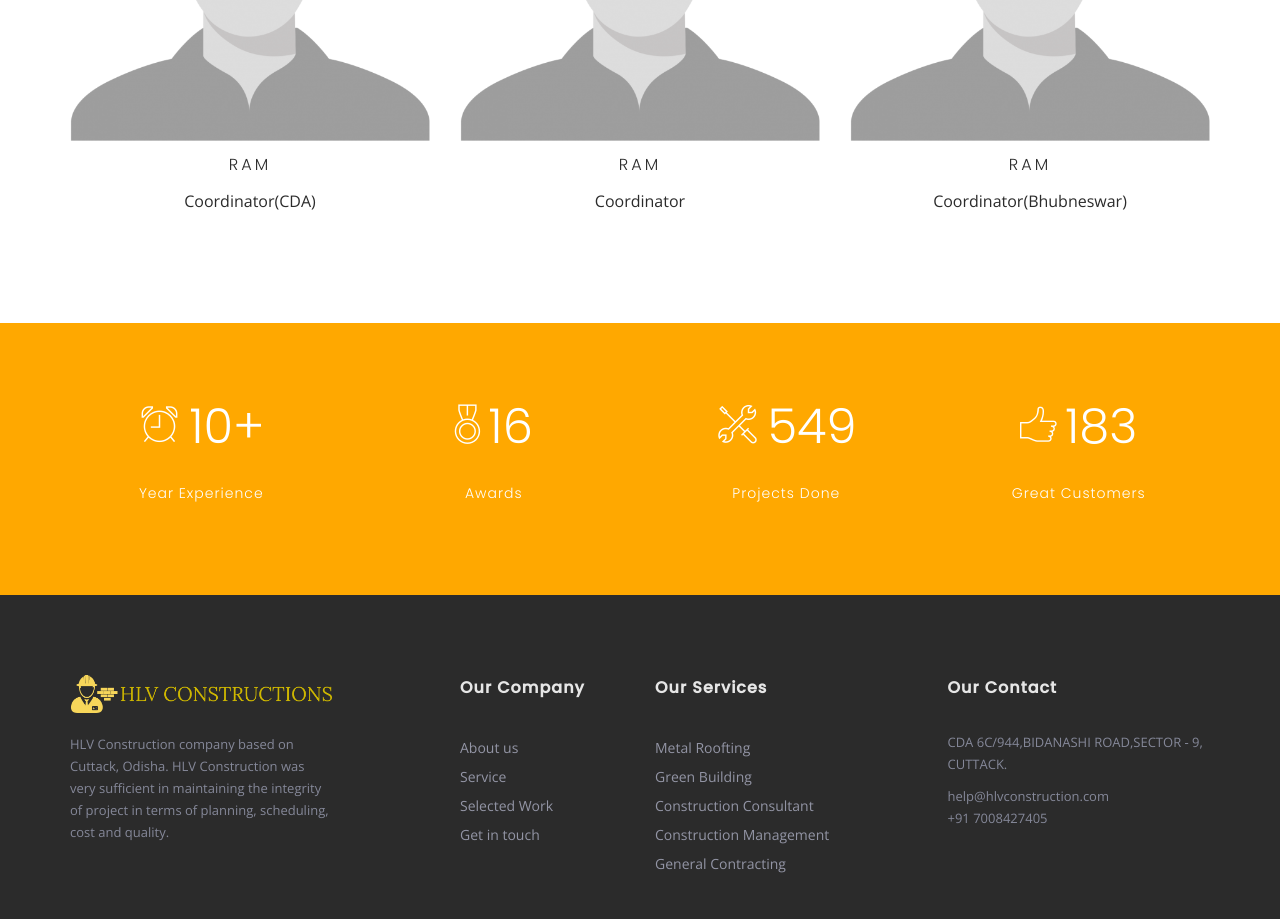
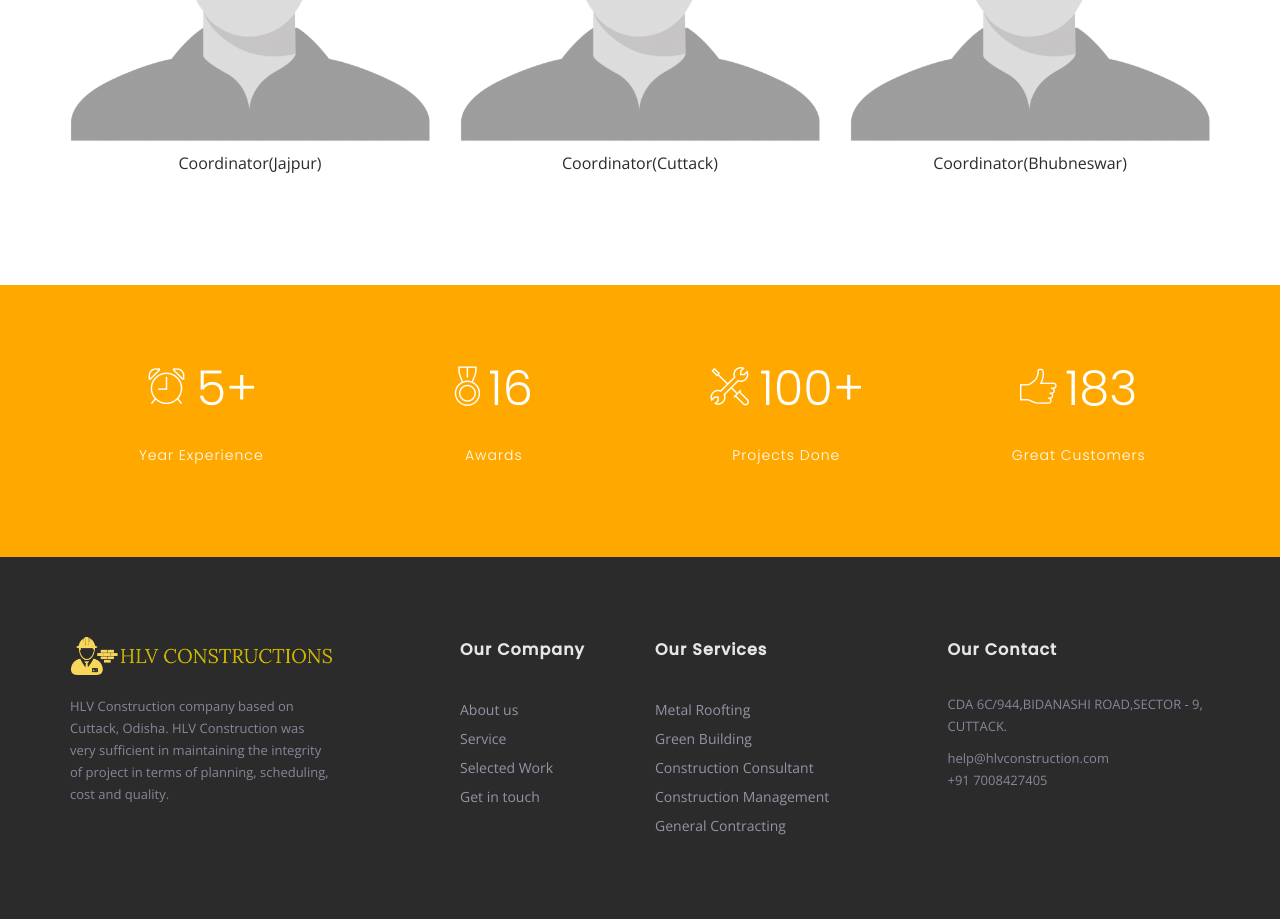
Before and after one commit to Jyotirmaya400/hlvconstruction.github.io, a plain HTML site: page about.html in a window 1280 px wide. Shown: the part 1089-2008 px from the top of the page. Drawn offline with nearby package versions, Linux system fonts and the light colour scheme.

Commit message:
commited

```diff
--- a/about.html
+++ b/about.html
@@ -175,12 +175,12 @@
                   <img src="assets/img/human.png" alt="team member">
                   <div class="team-item-detail">
                     <h5 class="team-item-title">Contact</h5>
-                    <span><strong>Tel: 7008427405</strong></span><br>
+                    <span><strong>Tel: 89085646699</strong></span><br>
                     <!-- <span><strong>ceo@construction.me</strong></span> -->
                   </div><!-- .team-detail -->
                 </div><!-- .team-image -->
-                <h4 class="team-item-name">Ram</h4>
-                <h6>Coordinator(CDA)</h6>
+                <h4 class="team-item-name"></h4>
+                <h6>Coordinator(Jajpur)</h6>
                 <!-- <span class="team-item-role">A wonderful serenity has taken possession of my entire soul, like these sweet mornings.</span> -->
               </div><!-- .team-item -->
             </div><!-- .col-## -->
@@ -191,12 +191,12 @@
                   <img src="assets/img/human.png" alt="team member">
                   <div class="team-item-detail">
                     <h5 class="team-item-title">Contact</h5>
-                    <span><strong>Tel: 856-434-3457</strong></span><br>
+                    <span><strong>Tel: 9668993844</strong></span><br>
                     <!-- <span><strong>manager@construction.me</strong></span> -->
                   </div><!-- .team-detail -->
                 </div><!-- .team-image -->
-                <h4 class="team-item-name">Ram</h4>
-                <h6>Coordinator</h6>
+                <h4 class="team-item-name"></h4>
+                <h6>Coordinator(Cuttack)</h6>
                 <!-- <span class="team-item-role">One morning, when Gregor Samsa woke from troubled dreams, he found himself transformed.</span> -->
               </div><!-- .team-item -->
             </div><!-- .col-## -->
@@ -207,11 +207,11 @@
                   <img src="assets/img/human.png" alt="team member">
                   <div class="team-item-detail">
                     <h5 class="team-item-title">Contact</h5>
-                    <span><strong>Tel: 9658427217</strong></span><br>
+                    <span><strong>Tel: 8908564699</strong></span><br>
                     <!-- <span><strong>architect@construction.me</strong></span> -->
                   </div><!-- .team-detail -->
                 </div><!-- .team-image -->
-                <h4 class="team-item-name">Ram</h4>
+                <h4 class="team-item-name"></h4>
                 <h6>Coordinator(Bhubneswar)</h6>
                 <!-- <span class="team-item-role">Balancing a composition involves arranging both positive elements and negative space.</span> -->
               </div><!-- .team-item -->
@@ -229,7 +229,7 @@
               <div class="fact-item">
                 <span class="fact-item-number">
                   <span class="pe-7s-alarm icon"></span>
-                  <span class="number number-alt">10+</span>
+                  <span class="number number-alt">5+</span>
                 </span>
                 <h5 class="fact-item-info">Year Experience</h5>
               </div><!-- .fact-item -->
@@ -249,7 +249,7 @@
               <div class="fact-item">
                 <span class="fact-item-number">
                   <span class="pe-7s-tools icon"></span>
-                  <span class="number">549</span>
+                  <span class="number">100+</span>
                 </span>
                 <h5 class="fact-item-info">Projects Done</h5>
               </div><!-- .fact-item -->
```
